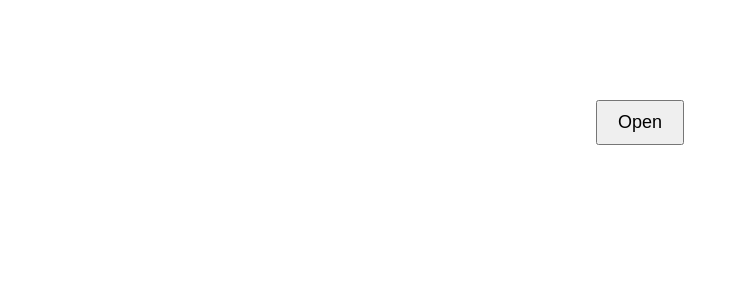
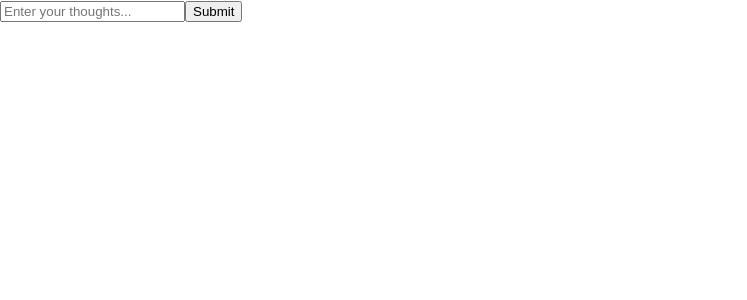
Before and after one commit to lavanyamenon15/IdeationStation, a React (Create React App) app in the folder ideationstation/: page / in a window 1280 px wide. Shown: the top 300 px of the page, without its empty margins (0-747 px from the left). Built offline with nearby package versions, Linux system fonts and the light colour scheme.

Commit message:
working on submit textbox writing to db function

```diff
--- a/ideationstation/src/Modal.css
+++ b/ideationstation/src/Modal.css
@@ -3,6 +3,7 @@ body.active-modal {
 }
 
 .btn-modal {
+    border-radius: 12px;
     padding: 10px 20px;
     display: block;
     margin: 100px auto 0;
--- a/ideationstation/src/Textbox.js
+++ b/ideationstation/src/Textbox.js
@@ -2,18 +2,48 @@ import { useState } from 'react';
 import './Textbox.css'; // !!! change to textbox css file after creating
 
 function Textbox() {
-  const [val, setVal] = useState("Enter your thoughts!")
-  const submit = () => {
-    alert(val)
+    const [val, setVal] = useState("");
+
+    const submit = async () => {
+      if (!val.trim()) {
+        alert("Please enter a valid thought!");
+        return;
       }
-  const change = event => {
-    setVal(event.target.value)
+
+      const newThought = {
+        id: Date.now().toString(),
+        thought: val,
+        tag: []
+      };
+
+      try {
+        const response = await fetch("http://localhost:3000/Thoughts", {
+          method: "POST",
+          headers: { "Content-Type": "application/json" },
+          body: JSON.stringify(newThought),
+        });
+
+        if (response.ok) {
+          alert("Thought saved successfully!");
+          setVal(""); // Clear input field
+        } else {
+          alert("Error saving thought.");
         }
+      } catch (error) {
+        console.error("Error:", error);
+        alert("Failed to save. Check console for details.");
+      }
+    };
+
     return (
       <div className="Textbox">
-      <input onChange = {change}
-      value = {val} />
-      <button onClick = {submit}>Submit</button>
+        <input
+          type="text"
+          onChange={(e) => setVal(e.target.value)}
+          value={val}
+          placeholder="Enter your thoughts..."
+        />
+        <button onClick={submit}>Submit</button>
       </div>
     );
   }
--- a/ideationstation/src/index.js
+++ b/ideationstation/src/index.js
@@ -1,13 +1,13 @@
 import React from 'react';
 import ReactDOM from 'react-dom/client';
 import './index.css';
-import Modal from './Modal';
+import Textbox from './Textbox';
 import reportWebVitals from './reportWebVitals';
 
 const root = ReactDOM.createRoot(document.getElementById('root'));
 root.render(
   <React.StrictMode>
-    <Modal />
+    <Textbox />
   </React.StrictMode>
 );
 
```
Also changed, not shown: 1 other file (tests, documents, lock files or other folders). Lines whose indentation alone changed are shown as unchanged.
